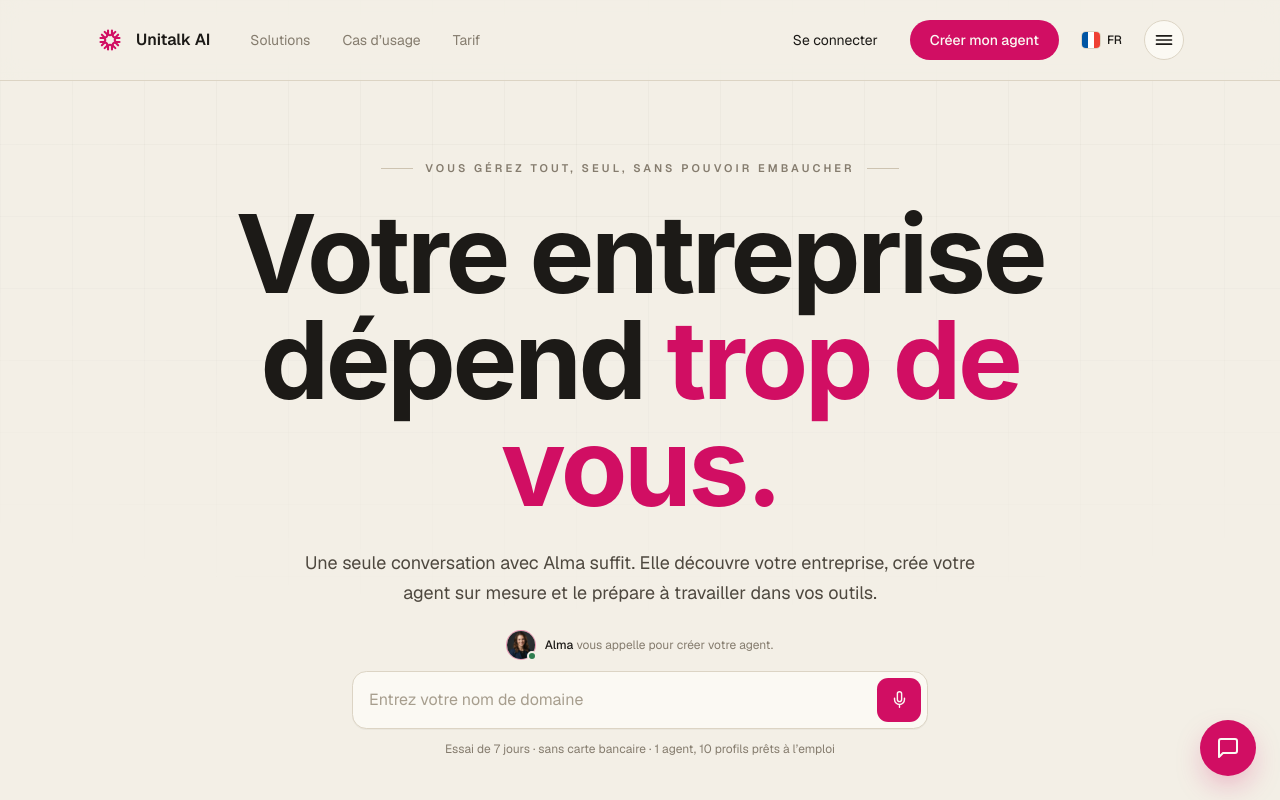
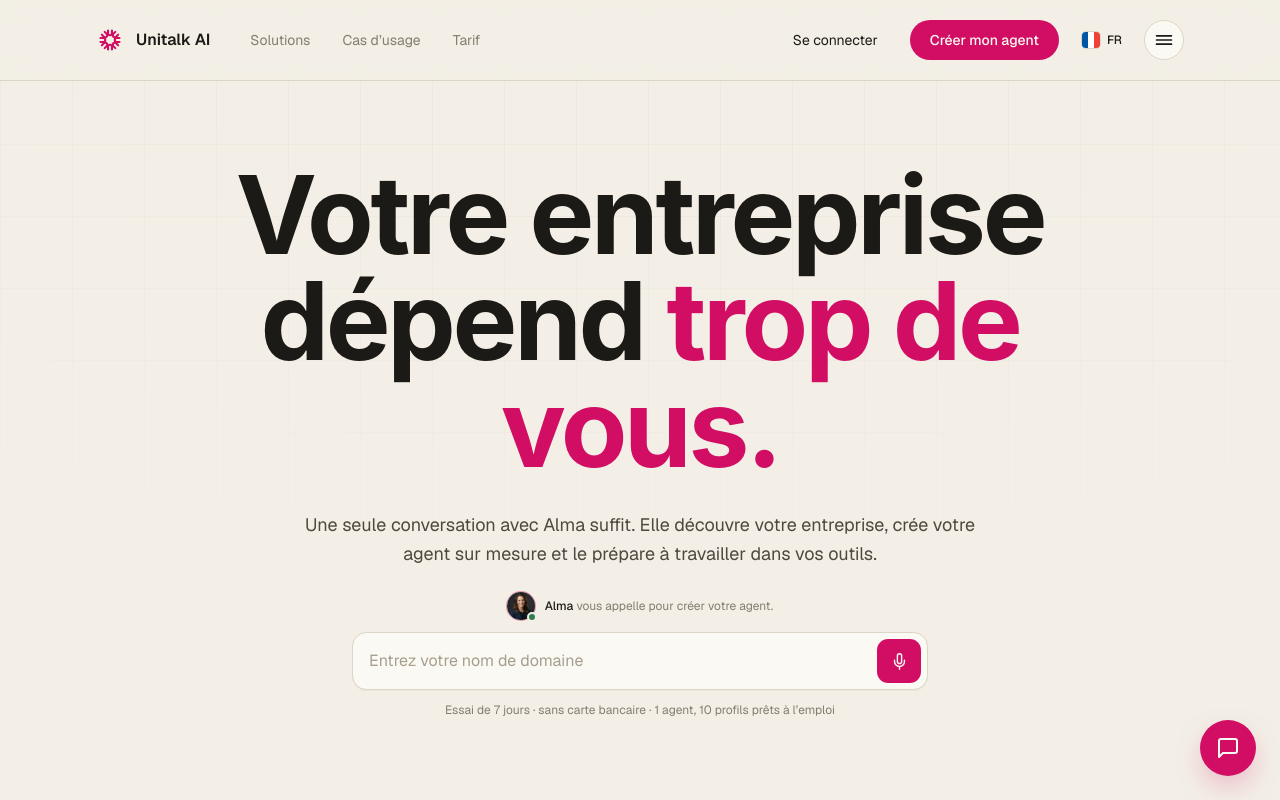
Before and after one commit to cyberienai/unitalk-ai-new-site, a Next.js app: page / in a window 1280 px wide. Shown: the top 800 px of the page. Built offline with nearby package versions, Linux system fonts and the light colour scheme.

Commit message:
feat: adjust HeroEditorial component layout and headline margin

```diff
--- a/components/hero-editorial.tsx
+++ b/components/hero-editorial.tsx
@@ -70,21 +70,9 @@ export function HeroEditorial() {
 
   return (
     <div className="relative z-10 mx-auto flex min-h-[calc(100vh-80px)] w-full max-w-4xl flex-col items-center justify-center px-5 sm:px-6 lg:px-8 py-16 text-center sm:py-20">
-      {/* Eyebrow with editorial rules */}
-      <motion.div
-        className="flex items-center gap-3 text-[11px] font-semibold uppercase tracking-[0.28em] text-[#857C6E]"
-        initial={{ opacity: 0, y: 12 }}
-        animate={{ opacity: 1, y: 0 }}
-        transition={{ duration: 0.5, ease }}
-      >
-        <span className="hidden h-px w-8 sm:block" style={{ background: '#CDC3B1' }} />
-        {t.eyebrow}
-        <span className="hidden h-px w-8 sm:block" style={{ background: '#CDC3B1' }} />
-      </motion.div>
-
       {/* Oversized editorial headline */}
       <motion.h1
-        className="mt-6 font-sf font-bold text-[#1C1A17] text-balance"
+        className="mt-0 font-sf font-bold text-[#1C1A17] text-balance"
         style={{ fontSize: 'clamp(2.9rem, 8.5vw, 7rem)', lineHeight: 0.98, letterSpacing: '-0.03em' }}
         initial={{ opacity: 0, y: 18 }}
         animate={{ opacity: 1, y: 0 }}
```
Also changed, not shown: 1 other file (tests, documents, lock files or other folders).
